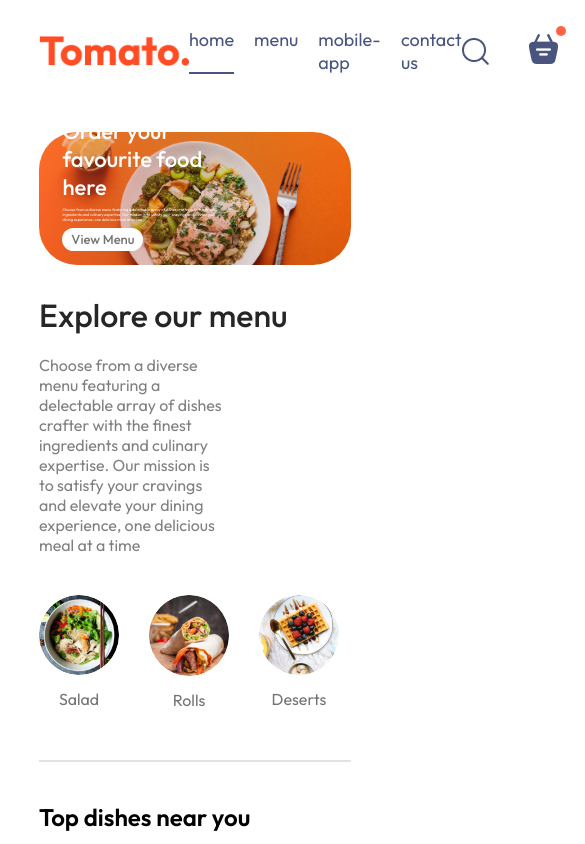
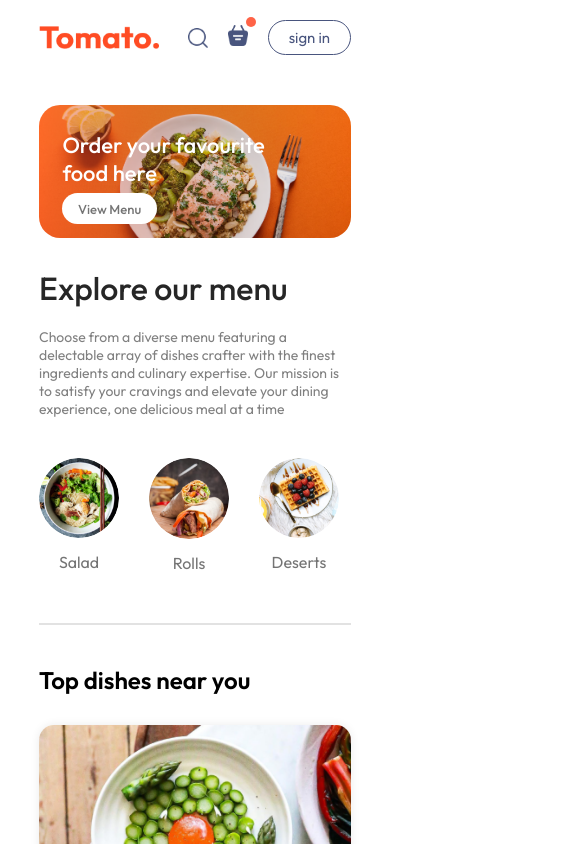
Before and after one commit to samuelireke/food-delivery, a React (Vite) app in the folder frontend/: page / in a window 390 px wide. Shown: the top 844 px of the page, 585 px wide, since content can reach past the window. Built offline with nearby package versions, Linux system fonts and the light colour scheme.

Commit message:
Reponsiveness added to Home page components

```diff
--- a/frontend/src/App.jsx
+++ b/frontend/src/App.jsx
@@ -10,7 +10,9 @@ const App = () => {
   return (
     <>
       <div className="app">
-        <Navbar />
+        <div className="nav-bar">
+          <Navbar />
+        </div>
         <Routes>
           <Route path="/" element={<Home />} />
           <Route path="/cart" element={<Cart />} />
--- a/frontend/src/components/ExploreMenu/ExploreMenu.css
+++ b/frontend/src/components/ExploreMenu/ExploreMenu.css
@@ -1,20 +1,20 @@
-.explore-menu{
+.explore-menu {
   display: flex;
   flex-direction: column;
   gap: 20px;
 }
 
-.explore-menu h1{
+.explore-menu h1 {
   color: #262626;
   font-weight: 500;
 }
 
-.explore-menu-text{
+.explore-menu-text {
   max-width: 60%;
   color: #808080;
 }
 
-.explore-menu-list{
+.explore-menu-list {
   display: flex;
   justify-content: space-between;
   align-items: center;
@@ -24,11 +24,11 @@ gap: 20px;
   overflow-x: scroll;
 }
 
-.explore-menu-list::-webkit-scrollbar{
+.explore-menu-list::-webkit-scrollbar {
   display: none;
 }
 
-.explore-menu-list-item img{
+.explore-menu-list-item img {
   width: 7.5vw;
   min-width: 80px;
   cursor: pointer;
@@ -36,25 +36,32 @@ gap: 20px;
   transition: 0.2s;
 }
 
-.explore-menu-list-item img:hover{
+.explore-menu-list-item img:hover {
   transform: scale(1.1);
 }
 
-.explore-menu-list-item p{
+.explore-menu-list-item p {
   margin-top: 10px;
   color: #747474;
-    font-size: max(1.4vw,16px);
+  font-size: max(1.4vw, 16px);
   cursor: pointer;
 }
 
-.explore-menu hr{
+.explore-menu hr {
   margin: 10px 0px;
   height: 2px;
   background-color: #e2e2e2;
   border: none;
 }
 
-.explore-menu-list-item .active{
+.explore-menu-list-item .active {
   border: 4px solid tomato;
   padding: 2px;
 }
+
+@media (max-width: 1050px) {
+  .explore-menu-text {
+    max-width: 100%;
+    font-size: 14px;
+  }
+}
--- a/frontend/src/components/Footer/Footer.css
+++ b/frontend/src/components/Footer/Footer.css
@@ -52,3 +52,14 @@
   background-color: grey;
   border: none;
 }
+
+@media (max-width: 750px) {
+  .footer-content {
+    display: flex;
+    flex-direction: column;
+    gap: 35px;
+  }
+  .footer-copyright {
+    text-align: center;
+  }
+}
--- a/frontend/src/components/Header/Header.css
+++ b/frontend/src/components/Header/Header.css
@@ -1,13 +1,13 @@
-.header{
+.header {
   height: 34vw;
   margin: 30px auto;
-    background-image: url('/header_img.png');
+  background-image: url("/header_img.png");
   background-size: cover;
   position: relative;
-    border-radius: 4.5vh;
+  border-radius: 2.5vh;
 }
 
-.header-contents{
+.header-contents {
   position: absolute;
   display: flex;
   flex-direction: column;
@@ -19,31 +19,48 @@
   animation: fadeIn 3s;
 }
 
-.header-contents h2{
+.header-contents h2 {
   font-weight: 500;
   color: white;
-    font-size: max(4.5vw,22px);
-
+  font-size: max(4.5vw, 22px);
 }
 
-.header-contents p{
+.header-contents p {
   color: white;
   font-size: 1vw;
 }
 
-.header-contents button{
+.header-contents button {
   border: none;
   color: #747474;
   font-weight: 500;
-    padding: 1vw  2.3vw;
+  padding: 1vw 2.3vw;
   background-color: white;
   font-size: max(1vw, 13px);
   border-radius: 50px;
   cursor: pointer;
 }
 
-@media (min-width: 500px) {
+@media (max-width: 1050px) {
+  .header-contents {
+    max-width: 45%;
+  }
+}
+
+@media (max-width: 750px) {
+  .header-contents {
+    max-width: 65%;
+  }
+  .header-contents p {
+    display: none;
+  }
+  .header-contents button {
+    padding: 2vw 4vw;
+  }
+}
+
+/* @media (min-width: 500px) {
   .header {
     border-radius: 50px;
   }
-}
+} */
--- a/frontend/src/components/Navbar/Navbar.css
+++ b/frontend/src/components/Navbar/Navbar.css
@@ -1,11 +1,11 @@
-.navbar{
+.navbar {
   padding: 20px 0px;
   display: flex;
   justify-content: space-between;
   align-items: center;
 }
 
-.navbar .logo{
+.navbar .logo {
   width: 150px;
 }
 
@@ -18,13 +18,13 @@
   cursor: pointer;
 }
 
-.navbar-right{
+.navbar-right {
   display: flex;
   align-items: center;
   gap: 40px;
 }
 
-.navbar button{
+.navbar button {
   background: transparent;
   font-size: 16px;
   color: #49557e;
@@ -34,19 +34,19 @@
   cursor: pointer;
   transition: 0.3s;
 }
-.navbar button:hover{
+.navbar button:hover {
   background-color: #fff4f2;
 }
-.navbar .active{
+.navbar .active {
   padding-bottom: 2px;
   border-bottom: 2px solid #49557e;
 }
 
-.navbar-basket-icon{
+.navbar-basket-icon {
   position: relative;
 }
 
-.navbar-basket-icon .dot{
+.navbar-basket-icon .dot {
   position: absolute;
   min-height: 10px;
   min-width: 10px;
@@ -55,3 +55,48 @@
   top: -8px;
   right: -8px;
 }
+
+@media (max-width: 1050px) {
+  .navbar .logo {
+    width: 140px;
+  }
+  .navbar-menu {
+    gap: 20px;
+    font-size: 17px;
+  }
+  .navbar-right {
+    gap: 30px;
+  }
+  .navbar-right img {
+    width: 22px;
+  }
+  .navbar button {
+    padding: 8px 25px;
+  }
+}
+
+@media (max-width: 900px) {
+  .navbar .logo {
+    width: 120px;
+  }
+  .navbar-menu {
+    gap: 15px;
+    font-size: 16px;
+  }
+  .navbar-right {
+    gap: 20px;
+  }
+  .navbar-right img {
+    width: 20px;
+  }
+  .navbar button {
+    padding: 7px 20px;
+    font-size: 15px;
+  }
+}
+
+@media (max-width: 750px) {
+  .navbar-menu {
+    display: none;
+  }
+}
--- a/frontend/src/components/Navbar/Navbar.jsx
+++ b/frontend/src/components/Navbar/Navbar.jsx
@@ -1,21 +1,50 @@
 /* eslint-disable no-unused-vars */
-import React, { useState } from 'react'
-import './Navbar.css'
-import { assets } from '../../assets/assets'
+import React, { useState } from "react";
+import "./Navbar.css";
+import { assets } from "../../assets/assets";
+import { Link } from "react-router-dom";
 
 const Navbar = () => {
-    const [menu, setMenu ] = useState("home")
+  const [menu, setMenu] = useState("home");
   return (
-    <div className='navbar'>
-        <img src={assets.logo} alt='logo' className='logo'/>
+    <div className="navbar">
+      <img src={assets.logo} alt="logo" className="logo" />
       <ul className="navbar-menu">
-            <li onClick={()=>setMenu("home")} className={menu==="home"?"active":""}>home</li>
-            <li onClick={()=>setMenu("menu")} className={menu==="menu"?"active":""}>menu</li>
-            <li onClick={()=>setMenu("mobile-app")} className={menu==="mobile-app"?"active":""}>mobile-app</li>
-            <li onClick={()=>setMenu("contact us")} className={menu==="contact us"?"active":""}>contact us</li>
+        <Link
+          to="/"
+          onClick={() => setMenu("home")}
+          className={menu === "home" ? "active" : ""}
+        >
+          home
+        </Link>
+        <a
+          href="#explore-menu"
+          onClick={() => setMenu("menu")}
+          className={menu === "menu" ? "active" : ""}
+        >
+          menu
+        </a>
+        <a
+          href="#app-download"
+          onClick={() => setMenu("mobile-app")}
+          className={menu === "mobile-app" ? "active" : ""}
+        >
+          mobile-app
+        </a>
+        <a
+          href="#footer"
+          onClick={() => setMenu("contact us")}
+          className={menu === "contact us" ? "active" : ""}
+        >
+          contact us
+        </a>
       </ul>
       <div className="navbar-right">
-            <img className="navbar-search-icon" src={assets.search_icon} alt="search-logo" />
+        <img
+          className="navbar-search-icon"
+          src={assets.search_icon}
+          alt="search-logo"
+        />
         <div className="navbar-basket-icon">
           <img src={assets.basket_icon} alt="" />
           <div className="dot"></div>
@@ -23,7 +52,7 @@ const Navbar = () => {
         <button>sign in</button>
       </div>
     </div>
-  )
-}
+  );
+};
 
-export default Navbar
+export default Navbar;
--- a/frontend/src/index.css
+++ b/frontend/src/index.css
@@ -1,30 +1,40 @@
-@import url('https://fonts.googleapis.com/css2?family=Outfit:wght@100..900&display=swap');
+@import url("https://fonts.googleapis.com/css2?family=Outfit:wght@100..900&display=swap");
 
 * {
   padding: 0;
   margin: 0;
   box-sizing: border-box;
   font-family: Outfit;
+  scroll-behavior: smooth;
 }
 
 body {
   min-height: 100vh;
 }
 
- a{
-  text-decoration:none;
+a {
+  text-decoration: none;
   color: inherit;
 }
- .app{
+.app {
   width: 80%;
-  margin:auto;
+  margin: auto;
 }
 
+/* .nav-bar {
+  position: fixed;
+  top: 0;
+  width: 100%;
+  background-color: white;
+  z-index: 1000;
+}
+*/
+
 @keyframes fadeIn {
-    0%{
+  0% {
     opacity: 0;
   }
-    100%{
+  100% {
     opacity: 1;
   }
 }
```
Lines whose indentation alone changed are shown as unchanged.
